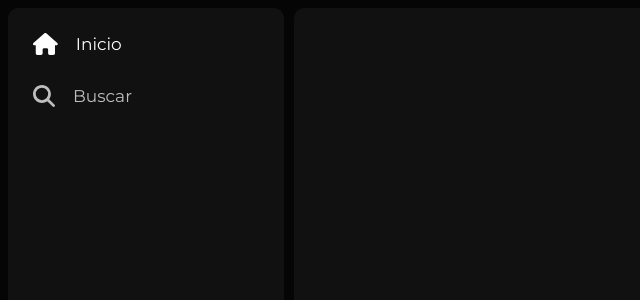
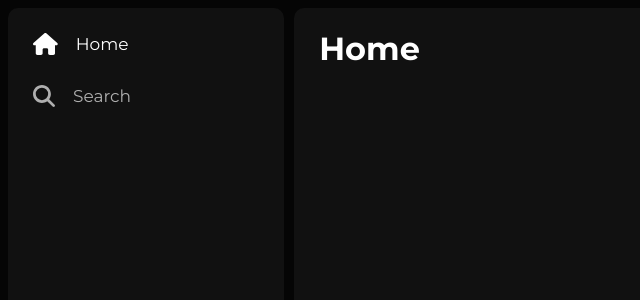
Before and after one commit to christianjosue/music-app, a Vue app in the folder spotify-app/: page / in a window 1280 px wide. Shown: the top 300 px of the page, without its empty margins (0-640 px from the left). Built offline with nearby package versions, Linux system fonts and the light colour scheme.

Commit message:
Menu tabs working properly

```diff
--- a/spotify-app/index.html
+++ b/spotify-app/index.html
@@ -4,7 +4,7 @@
     <meta charset="UTF-8">
     <link rel="icon" href="/favicon.ico">
     <meta name="viewport" content="width=device-width, initial-scale=1.0">
-    <title>Vite App</title>
+    <title>Spotify App</title>
   </head>
   <body>
     <div id="app"></div>
--- a/spotify-app/src/App.vue
+++ b/spotify-app/src/App.vue
@@ -1,18 +1,40 @@
 <script setup>
 // Just testing
+import { ref } from 'vue';
+import Home from './components/Home.vue';
+import Search from './components/Search.vue';
+
+const currentTab = ref('Home');
+const tabs = {
+    Home,
+    Search
+};
+const icons = {
+    Home: 'fa-house',
+    Search: 'fa-magnifying-glass'
+};
+const changeTab = (tab) => {
+    currentTab.value = tab;
+};
 </script>
 
 <template>
   <div class="container">
     <div class="menu">
-        <div class="menu-item active">
-            <a href="#" class="active"><font-awesome-icon icon="fa-solid fa-house" class="icon" />Inicio</a>
-        </div>
-        <div class="menu-item">
-            <a href="#"><font-awesome-icon icon="fa-solid fa-magnifying-glass" class="icon" />Buscar</a>
+        <div
+            v-for="(component, name) in tabs"
+            :key="name"
+            class="menu-item"
+            @click="changeTab(name)"
+        >
+            <div :class="['menu-item-content', { active: currentTab === name }]">
+                <font-awesome-icon :icon="['fa-solid ', icons[name]]" class="icon" />{{ name }}
+            </div>
         </div>
     </div>
-    <div class="main"></div>
+    <div class="main">
+        <component :is="tabs[currentTab]" />
+    </div>
   </div>
 </template>
 
@@ -48,16 +70,17 @@
         align-items: center;
     }
 
-    .menu-item a {
+    .menu-item-content {
         display: flex;
         align-items: center;
         text-decoration: none;
-        color: rgb(190, 190, 190);
+        color: rgb(175, 175, 175);
     }
 
-    .menu-item a:hover {
+    .menu-item-content:hover {
         color: white;
         transition: all .3s ease;
+        cursor: pointer;
     }
 
     .icon {
--- /dev/null
+++ b/spotify-app/src/components/Home.vue
@@ -0,0 +1,13 @@
+<script setup>
+
+</script>
+
+<template>
+    <h1 style="padding-left: 25px;">Home</h1>
+</template>
+
+<style scoped>
+    h1 {
+        color: white;
+    }
+</style>
--- /dev/null
+++ b/spotify-app/src/components/Search.vue
@@ -0,0 +1,13 @@
+<script setup>
+
+</script>
+
+<template>
+    <h1 style="padding-left: 25px;">Search</h1>
+</template>
+
+<style scoped>
+    h1 {
+        color: white;
+    }
+</style>
```
